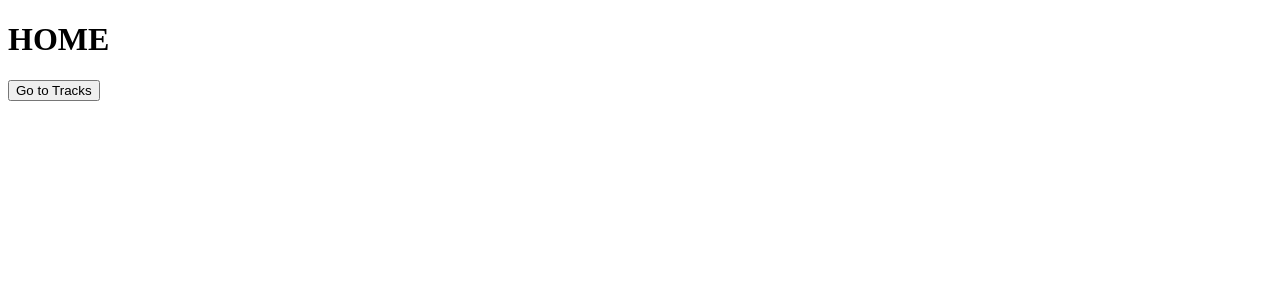
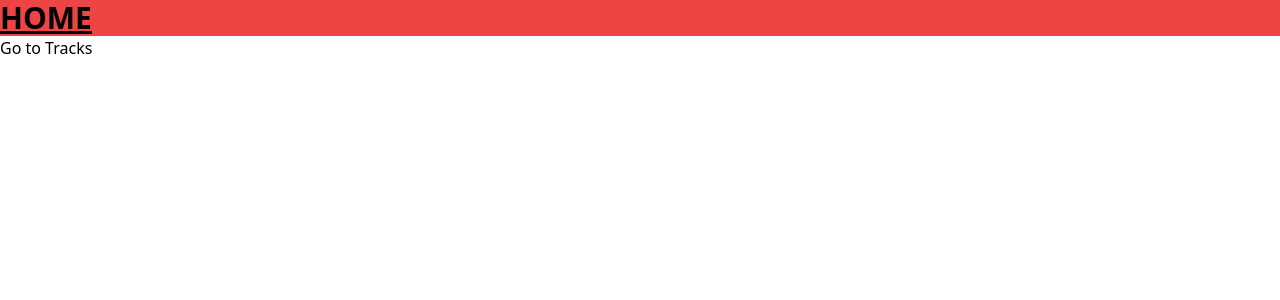
Before and after one commit to rbagrin/my-startup-progress, a React (Create React App) app in the folder client/: page / in a window 1280 px wide. Shown: the top 300 px of the page. Built offline with nearby package versions, Linux system fonts and the light colour scheme.

Commit message:
Added tailwind to FE

```diff
--- /dev/null
+++ b/client/src/index.css
@@ -0,0 +1,3 @@
+@tailwind base;
+@tailwind components;
+@tailwind utilities;
--- a/client/src/index.tsx
+++ b/client/src/index.tsx
@@ -1,6 +1,8 @@
 import React from 'react';
 import ReactDOM from 'react-dom';
 import AppRouter from './app-router';
+
+import './index.css';
 
 ReactDOM.render(
   <React.StrictMode>
--- a/client/src/pages/home.tsx
+++ b/client/src/pages/home.tsx
@@ -6,7 +6,7 @@ import { PHASES_ROUTE } from '../routes';
 const Home = () => {
     const navigate = useNavigate();
     return <div>
-        <h1>HOME</h1>
+        <h1 className="text-3xl font-bold underline bg-red-500">HOME</h1>
         <div>
             <Button text="Go to Tracks" onClick={() => navigate(PHASES_ROUTE)} />
         </div>
--- /dev/null
+++ b/client/tailwind.config.js
@@ -0,0 +1,10 @@
+/** @type {import('tailwindcss').Config} */
+module.exports = {
+  content: [
+    "./src/**/*.{js,jsx,ts,tsx}",
+  ],
+  theme: {
+    extend: {},
+  },
+  plugins: [],
+}
```
Also changed, not shown: client/package.json (+4 -3 lines), 1 other file (tests, documents, lock files or other folders).
